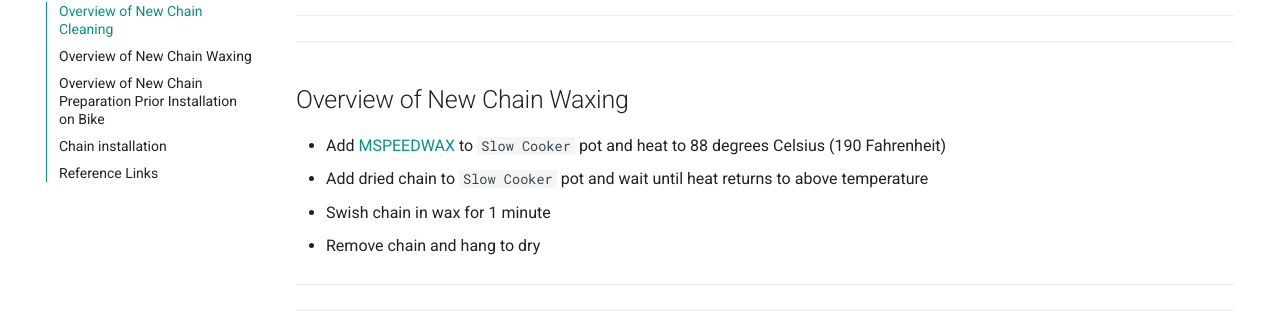
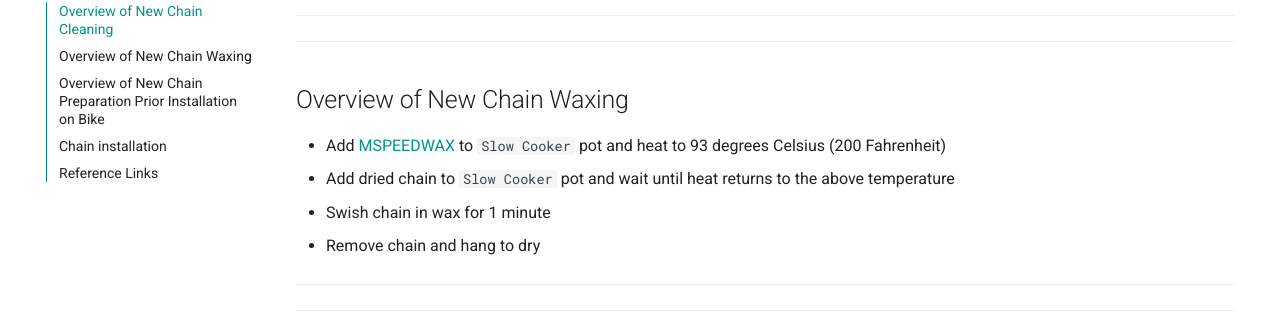
Before and after one commit to rneher-igel/Neher, an MkDocs documentation site: the page built from docs/Docs/Bicycle-Chain-Waxing.md, in a window 1280 px wide and 900 px high, scrolled down 2657 px. Shown: the part 124-453 px from the top of the window. Built offline with MkDocs 1.6.1 and Material for MkDocs 9.7.7, drawn with Linux system fonts in a browser that asks for light colours.

Commit message:
final updates

```diff
--- a/docs/Docs/Bicycle-Chain-Waxing.md
+++ b/docs/Docs/Bicycle-Chain-Waxing.md
@@ -43,8 +43,8 @@ flowchart TD
 
 ## Overview of New Chain Waxing
 
-- Add [MSPEEDWAX](https://moltenspeedwax.com/collections/molten-speed-wax/products/copy-of-molten-speed-wax-3-lbs) to `Slow Cooker` pot and heat to 88 degrees Celsius (190 Fahrenheit)
-- Add dried chain to `Slow Cooker` pot and wait until heat returns to above temperature
+- Add [MSPEEDWAX](https://moltenspeedwax.com/collections/molten-speed-wax/products/copy-of-molten-speed-wax-3-lbs) to `Slow Cooker` pot and heat to 93 degrees Celsius (200 Fahrenheit)
+- Add dried chain to `Slow Cooker` pot and wait until heat returns to the above temperature
 - Swish chain in wax for 1 minute
 - Remove chain and hang to dry
 
```
